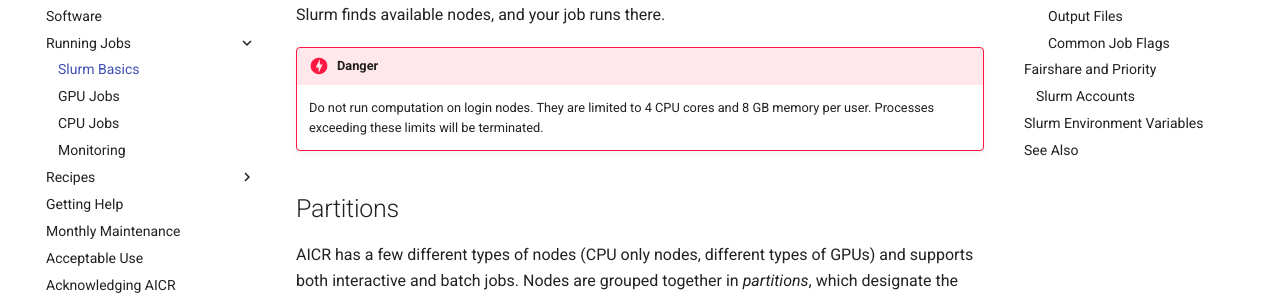
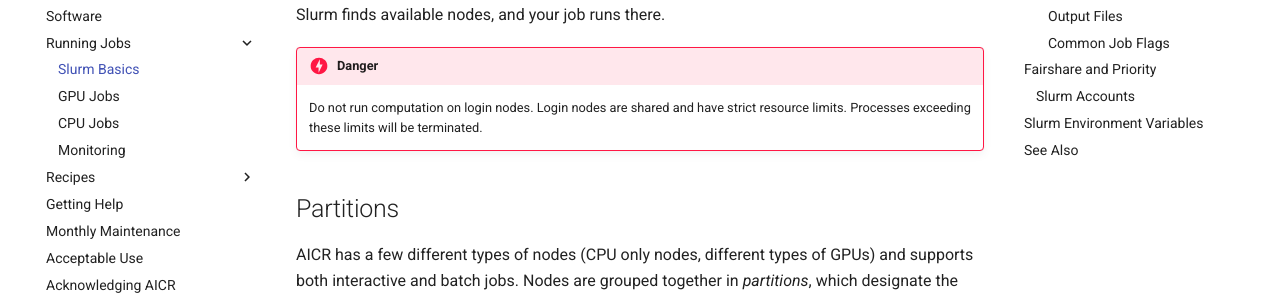
Before and after one commit to mghpcc/aicr-docs-edit, an MkDocs documentation site: the page built from docs/running-jobs/slurm-basics.md, in a window 1280 px wide and 900 px high. Shown: the part 292-587 px from the top of the window. Built offline with MkDocs 1.6.1 and Material for MkDocs 9.7.7, drawn with Linux system fonts in a browser that asks for light colours.

Commit message:
Update warning about computation on login nodes

```diff
--- a/docs/running-jobs/slurm-basics.md
+++ b/docs/running-jobs/slurm-basics.md
@@ -9,7 +9,7 @@ tags:
 AICR uses [Slurm](https://slurm.schedmd.com/) to manage compute resources and schedule jobs. You request resources, Slurm finds available nodes, and your job runs there.
 
 !!! danger
-    Do not run computation on login nodes. They are limited to 4 CPU cores and 8 GB memory per user. Processes exceeding these limits will be terminated.
+    Do not run computation on login nodes. Login nodes are shared and have strict resource limits. Processes exceeding these limits will be terminated.
 
 <!-- TODO: Are these limits true? -->
 
```
